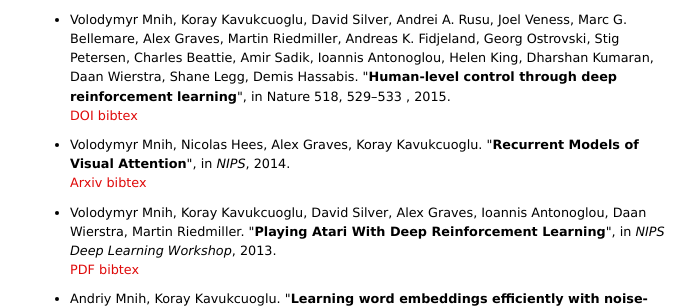
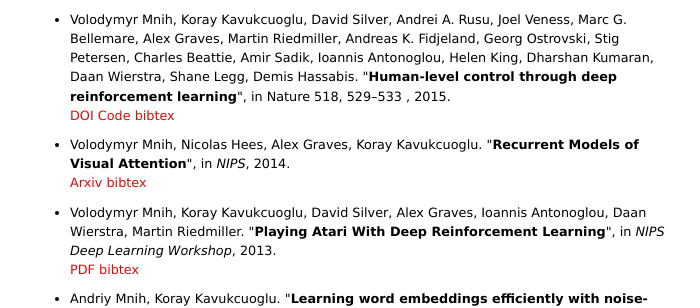
Before and after one commit to koraykv/koraykv.github.com, a Jekyll site: the page built from publications.md, in a window 1280 px wide and 900 px high. Shown: the part 419-727 px from the top of the window, without its empty margins (290-990 px from the left). Built offline with Jekyll 4.4.1, drawn with Linux system fonts in a browser that asks for light colours.

Commit message:
Update publications.md

```diff
--- a/publications.md
+++ b/publications.md
@@ -83,6 +83,7 @@
 
 <br>
 <a href="http://dx.doi.org/10.1038/nature14236">DOI</a>
+<a href="http://sites.google.com/a/deepmind.com/dqn">Code</a>
 <a href="#" onclick="toggle_visibility('bib-mnih-dqn-2015');return false;">bibtex</a>
 </div>
 <div class="bibtex" id="bib-mnih-dqn-2015" >
```
